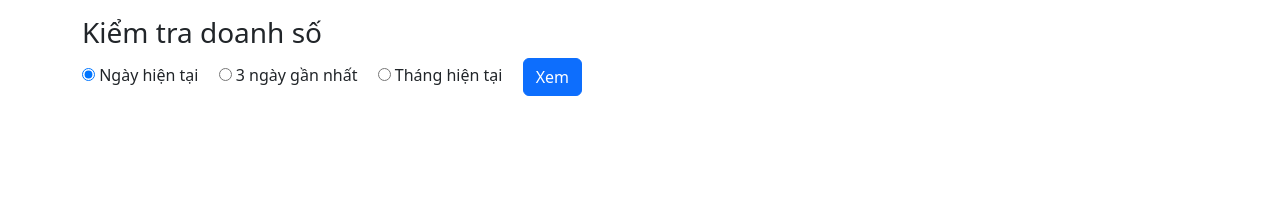
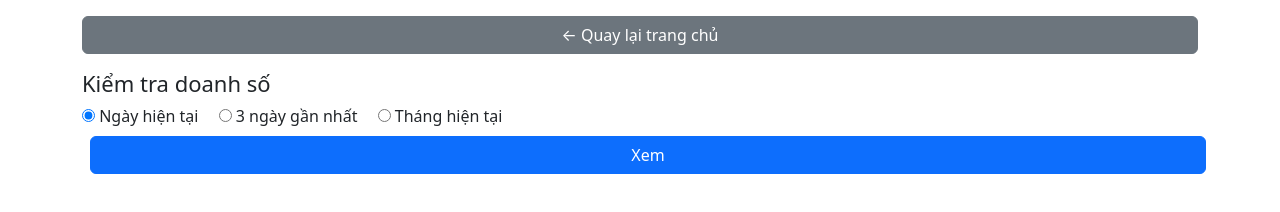
Before and after one commit to lehuulong1611-tech/cuonghuong-api, a website: page doanhso.html in a window 1280 px wide. Drawn offline with nearby package versions, Linux system fonts and the light colour scheme; no server answers.

Commit message:
Update doanhso.html

```diff
--- a/doanhso.html
+++ b/doanhso.html
@@ -4,20 +4,40 @@
 <head>
     <meta charset="UTF-8">
     <title>Kiểm tra doanh số</title>
+    <style>
+    td, th {
+        padding: 12px !important;
+    }
+</style>
     <link href="https://cdn.jsdelivr.net/npm/bootstrap@5.3.3/dist/css/bootstrap.min.css" rel="stylesheet">
 </head>
 
-<body class="container mt-3">
+<body class="container mt-3" style="font-size:16px;">
+<div class="mb-3">
+    <a href="index.html" class="btn btn-secondary w-100">
+        ← Quay lại trang chủ
+    </a>
+</div>
 
-<h3>Kiểm tra doanh số</h3>
+<h3 style="font-size:22px;">Kiểm tra doanh số</h3>
 
 <!-- RADIO -->
-<div class="mb-3">
-    <label><input type="radio" name="type" value="day" checked> Ngày hiện tại</label>
-    <label class="ms-3"><input type="radio" name="type" value="3days"> 3 ngày gần nhất</label>
-    <label class="ms-3"><input type="radio" name="type" value="month"> Tháng hiện tại</label>
+<div class="mb-3" style="font-size:16px;">
+    <label class="me-3">
+        <input type="radio" name="type" value="day" checked> Ngày hiện tại
+    </label>
 
-    <button class="btn btn-primary ms-3" onclick="loadNhanVien()">Xem</button>
+    <label class="me-3">
+        <input type="radio" name="type" value="3days"> 3 ngày gần nhất
+    </label>
+
+    <label>
+        <input type="radio" name="type" value="month"> Tháng hiện tại
+    </label>
+
+    <button class="btn btn-primary ms-2 mt-2 w-100" onclick="loadNhanVien()">
+        Xem
+    </button>
 </div>
 
 <div id="data"></div>
@@ -41,7 +61,7 @@ function loadNhanVien() {
     fetch(`/api/doanhso?type=${currentType}`)
         .then(res => res.json())
         .then(data => {
-            let html = `<table class="table table-bordered">`;
+            let html = `<table class="table table-bordered" style="font-size:16px;">`;
 
             html += `
             <tr>
@@ -81,7 +101,7 @@ function loadKhach(nv, page = 1) {
 
             let html = `
             <button class="btn btn-secondary mb-2" onclick="loadNhanVien()">← Quay lại</button>
-            <table class="table table-bordered">`;
+            <table class="table table-bordered" style="font-size:16px";>`;
 
             html += `
             <tr>
@@ -140,7 +160,7 @@ function loadHang(kh, page = 1) {
 
             let html = `
             <button class="btn btn-secondary mb-2" onclick="loadKhach('${currentNhanVien}', 1)">← Quay lại</button>
-            <table class="table table-bordered">`;
+            <table class="table table-bordered" style="font-size:16px;">`;
 
             html += `
             <tr>
```
